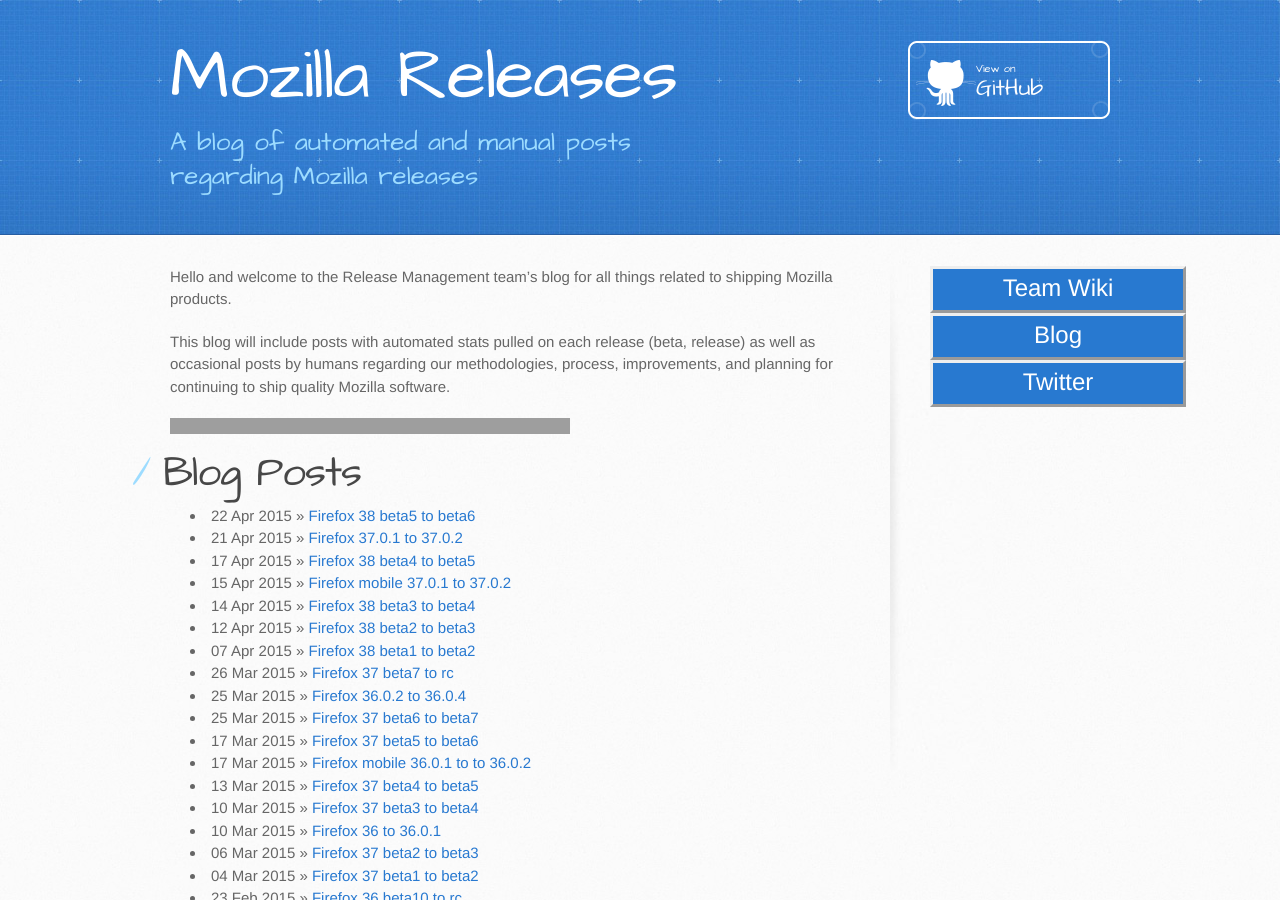
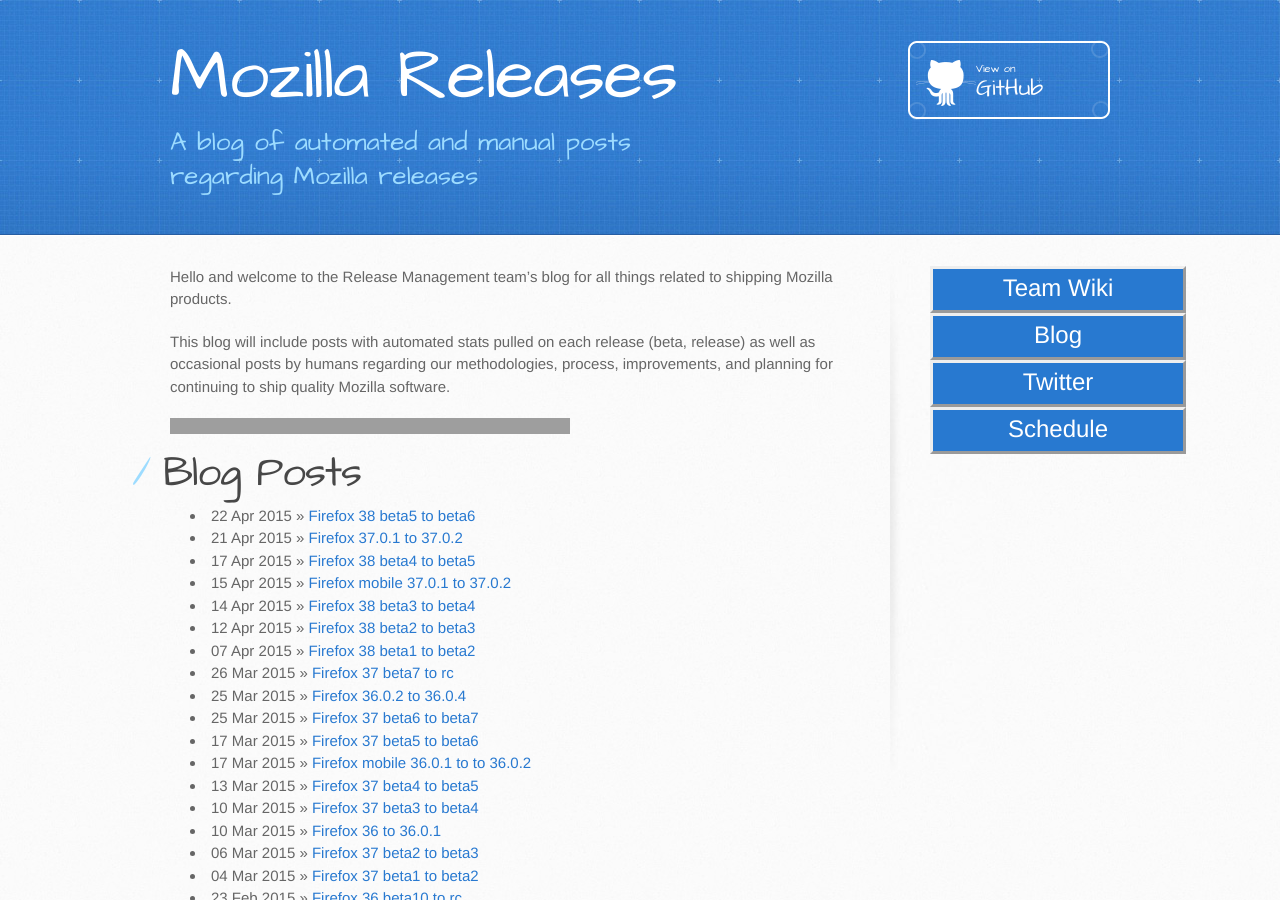
Before and after one commit to mozilla/release-blog, a Jekyll site: the page built from index.html, in a window 1280 px wide and 900 px high, cut to the strip 0-900 px from the top of the window. Built offline with Jekyll 4.4.1, drawn with Linux system fonts in a browser that asks for light colours; Markdown is read by kramdown in place of the engine named in the settings; grey boxes are pictures that could not be loaded.

Commit message:
add the schedule on the right of the blog

```diff
--- a/_config.yml
+++ b/_config.yml
@@ -14,6 +14,8 @@
   url: index.html
 - title: Twitter
   url: https://twitter.com/MozillaReleases
+- title: Schedule
+  url: http://release.mozilla.org/planning/2015/01/13/release-schedule.html
 
 
 github: {
```
